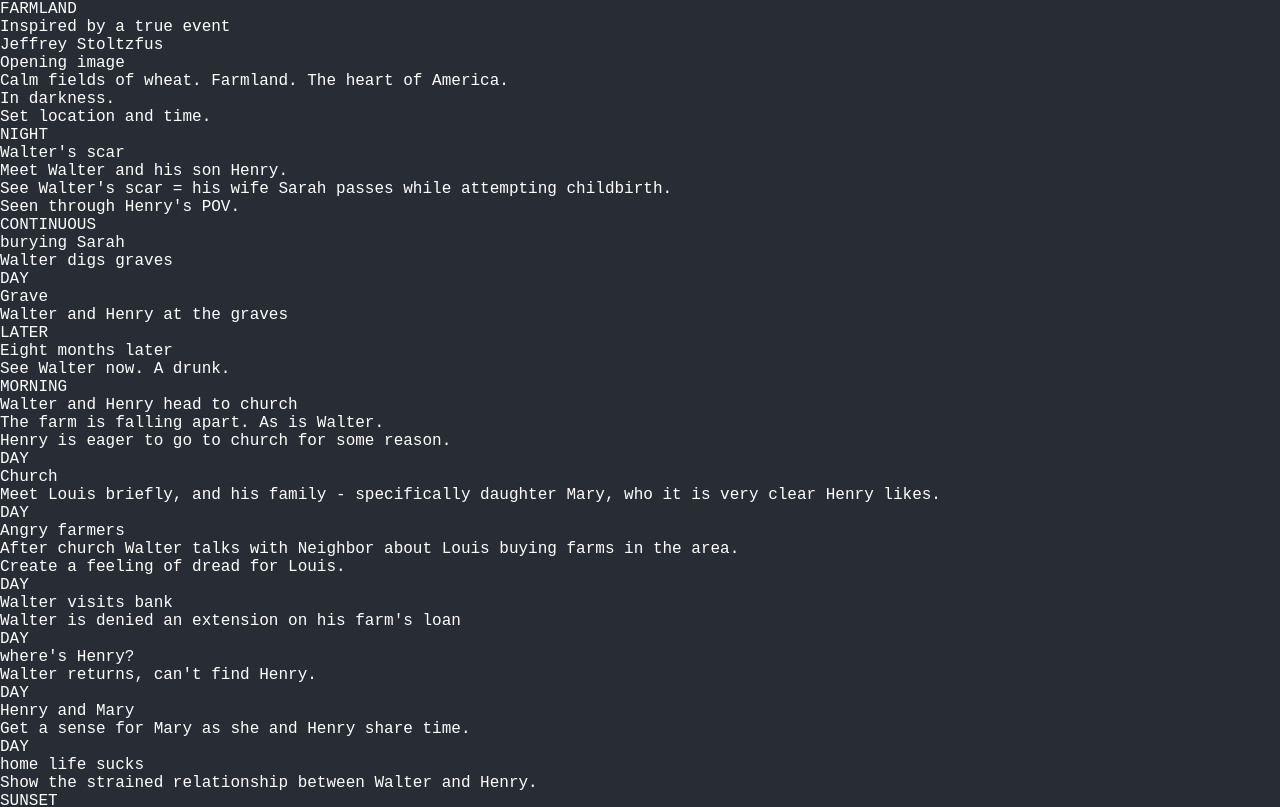
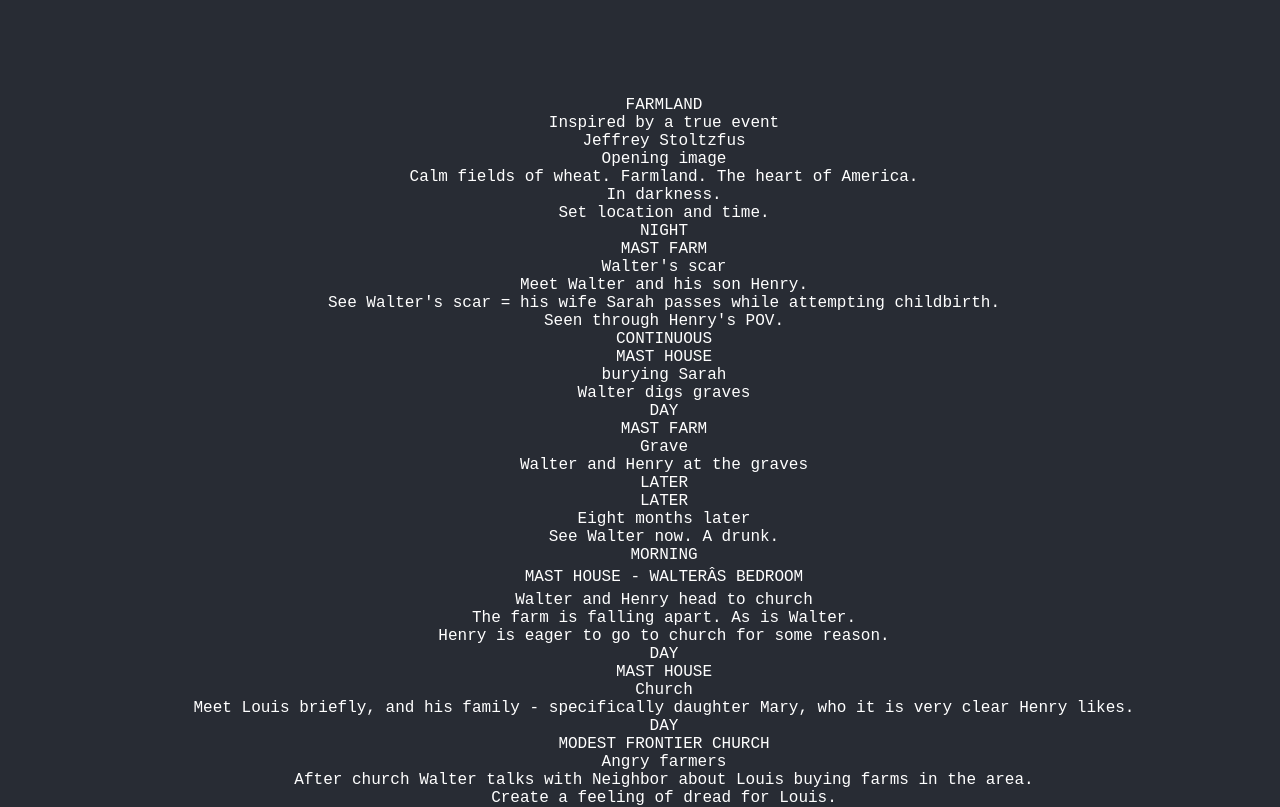
Before and after one commit to gscottqueen/scriptset, a React (Create React App) app: page / in a window 1280 px wide. Shown: the top 807 px of the page. Built offline with nearby package versions, Linux system fonts and the light colour scheme.

Commit message:
styling changes for script foundation

```diff
--- a/src/App.css
+++ b/src/App.css
@@ -1,4 +1,21 @@
-.scene-header {
-  background-color: #282c34;
-  color: white;
+.script {
+  display: flex;
+  flex-direction: column;
+  flex-wrap: wrap;
+  align-content: center;
+  margin: 96px 96px 96px 144px;
+  align-items: center;
+  text-align: center;
+  max-width: 1104px;
 }
+
+/* .script-cover */
+/* .script-cover--title */
+/* .script-cover--additional */
+/* .script-cover--author */
+/* .scene */
+/* .scene-heading--title */
+/* .scene-heading--description-detail */
+/* .scene-heading--setting-title */
+/* .scene-heading--sequence */
+/* .scene-heading--setting */
--- a/src/App.js
+++ b/src/App.js
@@ -19,26 +19,26 @@ class App extends Component {
 
     return (
       <div className="App">
-        <div className="scene-header">
-          <div>
-            <div>{this.state.scriptCover.title}</div>
-            <div>{this.state.scriptCover.additional ? this.state.scriptCover.additional : null}</div>
-            <div>{this.state.scriptCover.author ? this.state.scriptCover.author : 'unknown'}</div>
+        <div className="script">
+          <div className="script-cover">
+            <div className="script-cover--title">{this.state.scriptCover.title}</div>
+            <div className="script-cover--additional">{this.state.scriptCover.additional ? this.state.scriptCover.additional : null}</div>
+            <div className="script-cover--author">{this.state.scriptCover.author ? this.state.scriptCover.author : 'unknown'}</div>
           </div>
             {this.state.scriptScenes.map(function(scene, key) {
               return (
-                <div key={key}>
-                  <div>{scene.heading.title}</div>
+                <div key={key} className="scene">
+                  <div className="scene-heading--title">{scene.heading.title}</div>
                   {scene.heading.description.map(function(detail, key) {
                     return (
                       <div key={key}>
-                        <div>{detail}</div>
+                        <div className="scene-heading--description-detail">{detail}</div>
                       </div>
                     )
                   })}
-                  <div>{scene.heading.setting.title}</div>
-                  <div>{scene.heading.sequence.en ? scene.heading.sequence.en : null}</div>
-                  {/* <div>{scene.heading.setting.en ? scene.heading.settings.en : null}</div> */}
+                  <div className="scene-heading--setting-title">{scene.heading.setting.title}</div>
+                  <div className="scene-heading--sequence">{scene.heading.sequence.en ? scene.heading.sequence.en : null}</div>
+                  <div className="scene-heading--setting">{scene.heading.setting.en ? scene.heading.setting.en : null}</div>
                 </div>
               )
             })}
--- a/src/index.css
+++ b/src/index.css
@@ -5,4 +5,6 @@ body {
   font-size: 12pt;
   -webkit-font-smoothing: antialiased;
   -moz-osx-font-smoothing: grayscale;
+  background-color: #282c34;
+  color: white;
 }
```
